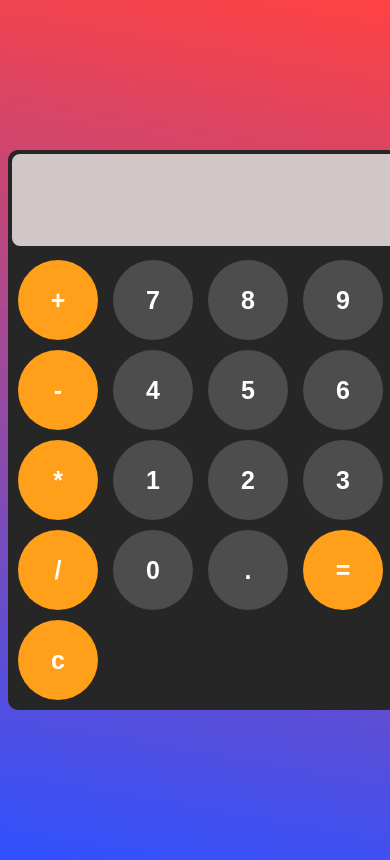
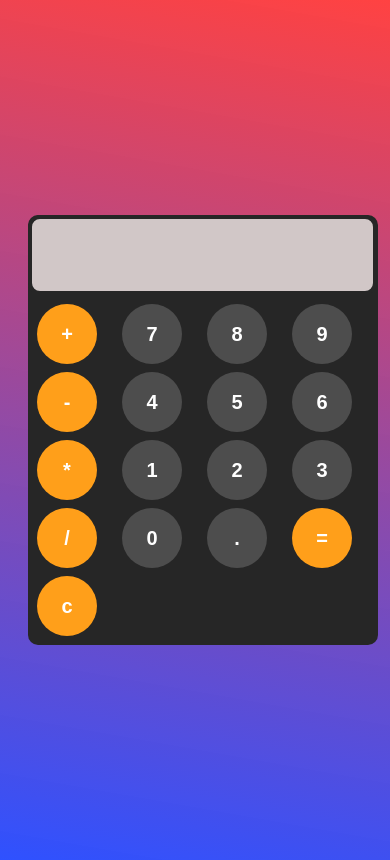
Before and after one commit to Madhu21-nm/madhu-resume-profile-index.html, a plain HTML site: page calaculator/calculator.html in a window 390 px wide. Drawn offline with Linux system fonts and the light colour scheme.

Commit message:
style.css
Signed-off-by: Madhu21-nm <madhubirru42@gmail.com>

```diff
--- a/calaculator/style.css
+++ b/calaculator/style.css
@@ -61,3 +61,44 @@ button:active{
 .btn:active{
   background-color: hsl(35,100%,75%);
 }
+
+@media screen and (max-width:404px) {
+  .calculator{
+  width: 350px;
+  background-color: hsl(0,0%,15%);
+  overflow: hidden;
+  border-radius: 10px;
+
+}
+.btns{
+  display: grid;
+  grid-template-columns: auto auto auto auto;
+  padding: 9px;
+  gap: 8px;
+  border-radius: 10px;
+
+}
+input{
+  width: 330.70px;
+  background-color: hsl(0, 10%, 80%);
+  border: 4px solid hsl(0,0%,15%);
+  height: 70px;
+  color: rgb(0, 0, 0);
+  font-size: 50px;
+  font-weight: 600;
+  padding-left: 8px;
+  border-radius: 12px;
+}
+button{
+  width: 60px;
+  height: 60px;
+  border-radius: 50%;
+  background-color: hsl(0,0%,30%);
+  color: white;
+  border: none;
+  font-size: 20px;
+  font-weight: 600;
+  cursor: pointer;
+}
+
+}
```
